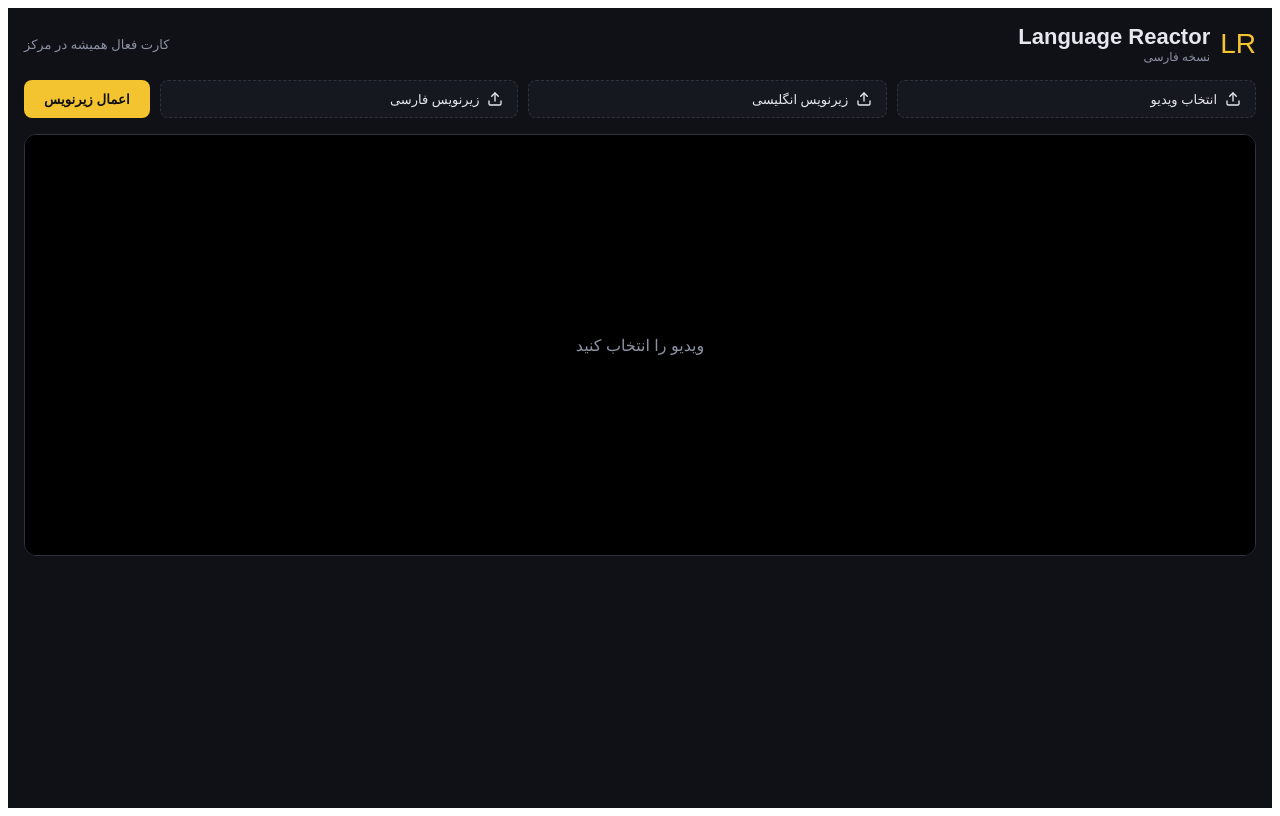
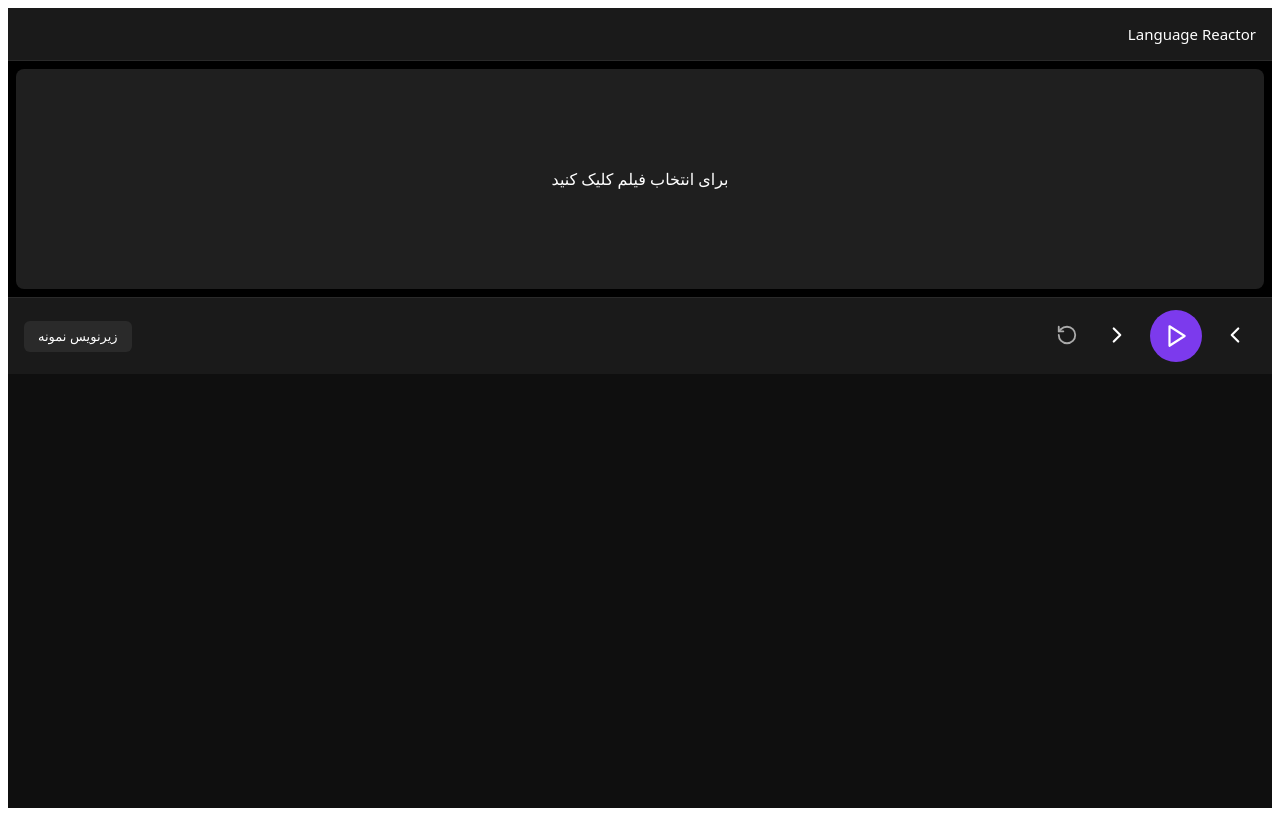
Before and after one commit to MFarkhondei/MoviePluss, a React (Vite) app: page / in a window 1280 px wide. Built offline with nearby package versions, Linux system fonts and the light colour scheme.

Commit message:
Update App.jsx

```diff
--- a/src/App.jsx
+++ b/src/App.jsx
@@ -1,200 +1,108 @@
-import React, {
-  useCallback,
-  useEffect,
-  useMemo,
-  useRef,
-  useState,
-} from "react";
+import React, { useCallback, useEffect, useRef, useState } from "react";
+import { Play, Pause, ChevronLeft, ChevronRight, RotateCcw } from "lucide-react";
 
-import {
-  ChevronLeft,
-  ChevronRight,
-  Pause,
-  Play,
-  Repeat2,
-  RotateCcw,
-  Settings,
-  Maximize,
-  Minimize,
-  Upload,
-} from "lucide-react";
-
-const COLORS = {
-  bg: "#0f1117",
-  panel: "#16181f",
-  card: "#1e212a",
-  activeCard: "#252a38",
-  border: "#2f3340",
-  text: "#e6e8ef",
-  muted: "#8c92a3",
-  yellow: "#f4c430",
-  teal: "#4dd0b8",
-};
-
-function timeToSeconds(timeStr) {
-  if (!timeStr) return 0;
-  const t = timeStr.replace(",", ".").trim().split(":");
-  if (t.length === 3) return +t[0] * 3600 + +t[1] * 60 + +t[2];
-  if (t.length === 2) return +t[0] * 60 + +t[1];
-  return +t[0] || 0;
-}
-
-function formatTime(sec = 0) {
-  const s = Math.floor(sec);
-  const h = Math.floor(s / 3600);
-  const m = Math.floor((s % 3600) / 60);
-  const ss = s % 60;
-  return h > 0
-    ? `${h}:${m.toString().padStart(2, "0")}:${ss.toString().padStart(2, "0")}`
-    : `${m.toString().padStart(2, "0")}:${ss.toString().padStart(2, "0")}`;
-}
-
-function parseSRT(text) {
-  if (!text) return [];
-  const blocks = text.replace(/\r/g, "").split(/\n\s*\n/);
-  const result = [];
-
-  blocks.forEach((block) => {
-    const lines = block.trim().split("\n");
-    const timeLine = lines.find((l) => l.includes("-->"));
-    if (!timeLine) return;
-
-    const [start, end] = timeLine.split("-->");
-    const text = lines.slice(lines.indexOf(timeLine) + 1).join(" ").replace(/<[^>]*>/g, "").trim();
-
-    if (text) {
-      result.push({
-        start: timeToSeconds(start),
-        end: timeToSeconds(end),
-        text,
-      });
-    }
-  });
-  return result;
-}
-
-function mergeSubtitles(enText, faText) {
-  const en = parseSRT(enText);
-  const fa = parseSRT(faText);
-  const len = Math.max(en.length, fa.length);
-
-  return Array.from({ length: len }, (_, i) => ({
-    id: i,
-    start: (en[i] || fa[i])?.start || 0,
-    end: (en[i] || fa[i])?.end || 0,
-    en: en[i]?.text || "",
-    fa: fa[i]?.text || "",
-  }));
-}
-
-export default function LanguageReactorClone() {
+const App = () => {
   const videoRef = useRef(null);
   const cardsViewportRef = useRef(null);
   const cardRefs = useRef([]);
 
   const [videoUrl, setVideoUrl] = useState("");
-  const [videoName, setVideoName] = useState("");
+  const [cues, setCues] = useState([]);
+  const [currentCueIndex, setCurrentCueIndex] = useState(-1);
+  const [isPlaying, setIsPlaying] = useState(false);
+  const [duration, setDuration] = useState(0);
+  const [currentTime, setCurrentTime] = useState(0);
 
-  const [enSubtitle, setEnSubtitle] = useState("");
-  const [faSubtitle, setFaSubtitle] = useState("");
-  const [enFileName, setEnFileName] = useState("");
-  const [faFileName, setFaFileName] = useState("");
+  const currentCueRef = useRef(-1);
 
-  const [cues, setCues] = useState([]);
-  const [currentIndex, setCurrentIndex] = useState(-1);
-
-  const [isPlaying, setIsPlaying] = useState(false);
-  const [currentTime, setCurrentTime] = useState(0);
-  const [duration, setDuration] = useState(0);
-  const [repeat, setRepeat] = useState(false);
-
-  const [showEn, setShowEn] = useState(true);
-  const [showFa, setShowFa] = useState(true);
-
-  const [isFullscreen, setIsFullscreen] = useState(false);
-  const [wordPopup, setWordPopup] = useState(null);
-
-  const currentCue = cues[currentIndex] || null;
-
-  // ==================== اسکرول خودکار به وسط (مشابه Language Reactor) ====================
+  // ====================== تابع مرکزی کردن کارت فعال ======================
   const centerActiveCard = useCallback((smooth = true) => {
     const viewport = cardsViewportRef.current;
-    const card = cardRefs.current[currentIndex];
+    const activeCard = cardRefs.current[currentCueRef.current];
 
-    if (!viewport || !card) return;
+    if (!viewport || !activeCard || currentCueRef.current < 0) return;
 
     const viewportWidth = viewport.clientWidth;
-    const cardWidth = card.offsetWidth;
-    const cardLeft = card.offsetLeft;
+    const cardWidth = activeCard.offsetWidth;
+    const cardLeft = activeCard.offsetLeft;
 
-    let target = cardLeft - viewportWidth / 2 + cardWidth / 2;
+    // محاسبه موقعیت دقیق وسط
+    const targetScroll =
+      cardLeft - (viewportWidth / 2) + (cardWidth / 2);
 
     const maxScroll = viewport.scrollWidth - viewport.clientWidth;
-    target = Math.max(0, Math.min(target, maxScroll));
+    const finalScroll = Math.max(0, Math.min(targetScroll, maxScroll));
 
     viewport.scrollTo({
-      left: target,
+      left: finalScroll,
       behavior: smooth ? "smooth" : "auto",
     });
-  }, [currentIndex]);
+  }, []);
 
-  // اجرای اسکرول خودکار هنگام تغییر کارت
+  // هر بار که کارت فعال تغییر کرد، اسکرول خودکار به وسط
   useEffect(() => {
-    const id = requestAnimationFrame(() => centerActiveCard(true));
-    return () => cancelAnimationFrame(id);
-  }, [currentIndex, centerActiveCard]);
+    const timer = setTimeout(() => {
+      centerActiveCard(true);
+    }, 50);
 
-  // اسکرول دوباره هنگام تغییر اندازه یا فول‌اسکرین
+    return () => clearTimeout(timer);
+  }, [currentCueIndex, centerActiveCard]);
+
+  // تنظیم مجدد اسکرول هنگام تغییر اندازه
   useEffect(() => {
     const handleResize = () => centerActiveCard(false);
     window.addEventListener("resize", handleResize);
-
-    const observer = new ResizeObserver(() => centerActiveCard(false));
-    if (cardsViewportRef.current) observer.observe(cardsViewportRef.current);
-
-    return () => {
-      window.removeEventListener("resize", handleResize);
-      observer.disconnect();
-    };
+    return () => window.removeEventListener("resize", handleResize);
   }, [centerActiveCard]);
 
-  // ==================== منطق پخش ====================
-  const handleTimeUpdate = () => {
-    if (!videoRef.current) return;
+  // ====================== مدیریت ویدیو ======================
+  const handleVideoFile = (e) => {
+    const file = e.target.files[0];
+    if (!file) return;
 
-    const time = videoRef.current.currentTime;
-    setCurrentTime(time);
-
-    const idx = cues.findIndex((cue) => time >= cue.start && time < cue.end);
-
-    if (idx !== -1 && idx !== currentIndex) {
-      setCurrentIndex(idx);
-    }
-
-    // تکرار کارت
-    if (repeat && currentCue && time >= currentCue.end) {
-      videoRef.current.currentTime = currentCue.start;
-    }
+    if (videoUrl) URL.revokeObjectURL(videoUrl);
+    const url = URL.createObjectURL(file);
+    setVideoUrl(url);
+    setCurrentCueIndex(-1);
+    currentCueRef.current = -1;
   };
 
-  const jumpToCard = (index, play = true) => {
+  // ====================== زیرنویس نمونه (برای تست) ======================
+  const loadSampleSubtitles = () => {
+    const sampleCues = [
+      { id: 0, start: 5, end: 9, english: "Hey, how's it going?", persian: "سلام، حالتو چطوره؟" },
+      { id: 1, start: 10, end: 14, english: "I'm doing pretty good.", persian: "من حالم خوبه." },
+      { id: 2, start: 15, end: 19, english: "What about you?", persian: "تو چی؟" },
+      { id: 3, start: 20, end: 24, english: "I've been really busy lately.", persian: "اخیراً خیلی سرم شلوغ بوده." },
+      { id: 4, start: 25, end: 29, english: "We should hang out soon.", persian: "باید زودتر با هم وقت بگذرونیم." },
+      { id: 5, start: 30, end: 34, english: "Yeah, that sounds great.", persian: "آره، عالی به نظر می‌رسه." },
+    ];
+    setCues(sampleCues);
+    setCurrentCueIndex(-1);
+  };
+
+  // ====================== کنترل پخش ======================
+  const goToCard = (index, play = true) => {
     const cue = cues[index];
     if (!cue || !videoRef.current) return;
 
     videoRef.current.currentTime = cue.start;
-    setCurrentIndex(index);
+    currentCueRef.current = index;
+    setCurrentCueIndex(index);
 
     if (play) {
       videoRef.current.play().catch(() => {});
     }
   };
 
-  const goNext = () => {
-    if (currentIndex + 1 < cues.length) jumpToCard(currentIndex + 1);
+  const goToNext = () => {
+    const next = currentCueRef.current + 1;
+    if (next < cues.length) goToCard(next, true);
   };
 
-  const goPrev = () => {
-    if (currentIndex - 1 >= 0) jumpToCard(currentIndex - 1);
+  const goToPrevious = () => {
+    const prev = currentCueRef.current - 1;
+    if (prev >= 0) goToCard(prev, true);
   };
 
   const togglePlay = () => {
@@ -206,163 +114,96 @@ export default function LanguageReactorClone() {
     }
   };
 
-  const replayCard = () => {
-    if (currentIndex >= 0) jumpToCard(currentIndex);
+  const replayCurrent = () => {
+    if (currentCueIndex >= 0) goToCard(currentCueIndex, true);
   };
 
-  // ==================== آپلود ====================
-  const handleVideo = (file) => {
-    if (!file) return;
-    if (videoUrl) URL.revokeObjectURL(videoUrl);
+  // ====================== آپدیت زمان ======================
+  const handleTimeUpdate = () => {
+    if (!videoRef.current) return;
+    const time = videoRef.current.currentTime;
+    setCurrentTime(time);
 
-    const url = URL.createObjectURL(file);
-    setVideoUrl(url);
-    setVideoName(file.name);
-    setCurrentIndex(-1);
-  };
+    const foundIndex = cues.findIndex(
+      (cue) => time >= cue.start && time < cue.end
+    );
 
-  const handleSubtitle = async (file, lang) => {
-    if (!file) return;
-    const text = await file.text();
-
-    if (lang === "en") {
-      setEnSubtitle(text);
-      setEnFileName(file.name);
-    } else {
-      setFaSubtitle(text);
-      setFaFileName(file.name);
+    if (foundIndex !== -1 && foundIndex !== currentCueRef.current) {
+      currentCueRef.current = foundIndex;
+      setCurrentCueIndex(foundIndex);
     }
   };
 
-  const applySubtitles = () => {
-    const merged = mergeSubtitles(enSubtitle, faSubtitle);
-    setCues(merged);
-    setCurrentIndex(-1);
-    cardRefs.current = [];
+  const handleLoadedMetadata = () => {
+    if (videoRef.current) {
+      setDuration(videoRef.current.duration);
+    }
   };
 
-  // ==================== کلیک روی کلمه (شبیه Language Reactor) ====================
-  const handleWordClick = (word, e) => {
-    const rect = e.currentTarget.getBoundingClientRect();
-    setWordPopup({
-      word: word.trim(),
-      x: rect.left + rect.width / 2,
-      y: rect.bottom + 8,
-    });
-  };
-
-  const renderWords = (text, cueId) => {
-    if (!text) return null;
-    return text.split(/(\s+)/).map((part, i) => {
-      if (/\s+/.test(part)) return part;
+  // ====================== استایل مشابه Language Reactor ======================
   return (
-        <span
-          key={i}
-          onClick={(e) => handleWordClick(part, e)}
-          style={{
-            cursor: "pointer",
-            padding: "1px 2px",
-            borderRadius: "3px",
-          }}
-          onMouseEnter={(e) => (e.target.style.background = "rgba(244,196,48,0.15)")}
-          onMouseLeave={(e) => (e.target.style.background = "transparent")}
-        >
-          {part}
-        </span>
-      );
-    });
-  };
-
-  // ==================== کنترل‌های کیبورد ====================
-  useEffect(() => {
-    const handleKey = (e) => {
-      if (e.key === " ") {
-        e.preventDefault();
-        togglePlay();
-      }
-      if (e.key === "ArrowRight") goNext();
-      if (e.key === "ArrowLeft") goPrev();
-    };
-    window.addEventListener("keydown", handleKey);
-    return () => window.removeEventListener("keydown", handleKey);
-  }, [goNext, goPrev]);
-
-  // ==================== رندر ====================
-  return (
-    <div style={{ background: COLORS.bg, color: COLORS.text, minHeight: "100vh", fontFamily: "Vazirmatn, sans-serif" }}>
-      <div style={{ maxWidth: 1280, margin: "0 auto", padding: "16px" }}>
+    <div dir="rtl" style={{ backgroundColor: "#0f0f0f", minHeight: "100vh", color: "white", fontFamily: "system-ui, sans-serif" }}>
       {/* هدر */}
-        <div style={{ display: "flex", justifyContent: "space-between", alignItems: "center", marginBottom: 16 }}>
-          <div style={{ display: "flex", alignItems: "center", gap: 10 }}>
-            <div style={{ color: COLORS.yellow, fontSize: 28 }}>LR</div>
-            <div>
-              <div style={{ fontWeight: 700, fontSize: 22 }}>Language Reactor</div>
-              <div style={{ fontSize: 12, color: COLORS.muted }}>نسخه فارسی</div>
-            </div>
-          </div>
-          <div style={{ color: COLORS.muted, fontSize: 13 }}>کارت فعال همیشه در مرکز</div>
+      <div style={{
+        height: 52,
+        backgroundColor: "#1a1a1a",
+        display: "flex",
+        alignItems: "center",
+        padding: "0 16px",
+        borderBottom: "1px solid #2a2a2a"
+      }}>
+        <span style={{ fontSize: 15, fontWeight: 500 }}>Language Reactor</span>
       </div>
 
-        {/* آپلود */}
-        <div style={{ display: "flex", gap: 10, marginBottom: 16, flexWrap: "wrap" }}>
-          <label style={uploadStyle()}>
-            <Upload size={16} /> {videoName || "انتخاب ویدیو"}
-            <input type="file" accept="video/*" hidden onChange={(e) => handleVideo(e.target.files[0])} />
-          </label>
-          <label style={uploadStyle()}>
-            <Upload size={16} /> {enFileName || "زیرنویس انگلیسی"}
-            <input type="file" accept=".srt,.vtt" hidden onChange={(e) => handleSubtitle(e.target.files[0], "en")} />
-          </label>
-          <label style={uploadStyle()}>
-            <Upload size={16} /> {faFileName || "زیرنویس فارسی"}
-            <input type="file" accept=".srt,.vtt" hidden onChange={(e) => handleSubtitle(e.target.files[0], "fa")} />
-          </label>
-          <button onClick={applySubtitles} style={applyButtonStyle()}>اعمال زیرنویس</button>
-        </div>
-
-        {/* پلیر اصلی */}
-        <div style={{ background: "#000", borderRadius: 12, overflow: "hidden", border: `1px solid ${COLORS.border}` }}>
       {/* ویدیو */}
-          <div style={{ position: "relative", background: "#000" }}>
+      <div style={{ backgroundColor: "#000", padding: "8px" }}>
         {!videoUrl ? (
-              <div style={{ height: 420, display: "flex", alignItems: "center", justifyContent: "center", color: COLORS.muted }}>
-                ویدیو را انتخاب کنید
+          <div
+            onClick={() => document.getElementById("video-input").click()}
+            style={{
+              height: 220,
+              backgroundColor: "#1f1f1f",
+              display: "flex",
+              alignItems: "center",
+              justifyContent: "center",
+              flexDirection: "column",
+              cursor: "pointer",
+              borderRadius: 8
+            }}
+          >
+            <p>برای انتخاب فیلم کلیک کنید</p>
+            <input
+              id="video-input"
+              type="file"
+              accept="video/*"
+              hidden
+              onChange={handleVideoFile}
+            />
           </div>
         ) : (
           <video
             ref={videoRef}
             src={videoUrl}
-                style={{ width: "100%", maxHeight: "62vh", display: "block" }}
             onTimeUpdate={handleTimeUpdate}
-                onLoadedMetadata={(e) => setDuration(e.target.duration)}
+            onLoadedMetadata={handleLoadedMetadata}
             onPlay={() => setIsPlaying(true)}
             onPause={() => setIsPlaying(false)}
-                onClick={togglePlay}
+            style={{ width: "100%", maxHeight: "320px", borderRadius: 8 }}
+            controls={false}
           />
-            )}
-
-            {/* زیرنویس روی ویدیو (Dual) */}
-            {currentCue && (
-              <div style={{ position: "absolute", bottom: 30, left: 0, right: 0, textAlign: "center", pointerEvents: "none" }}>
-                {showEn && currentCue.en && (
-                  <div style={{ color: COLORS.yellow, fontSize: 20, fontWeight: 600, marginBottom: 4, textShadow: "0 2px 6px black" }}>
-                    {currentCue.en}
-                  </div>
-                )}
-                {showFa && currentCue.fa && (
-                  <div style={{ color: COLORS.teal, fontSize: 18, textShadow: "0 2px 6px black" }}>
-                    {currentCue.fa}
-                  </div>
-                )}
-              </div>
         )}
       </div>
 
-          {/* لیست کارت‌ها (Transcript) */}
+      {/* بخش کارت‌ها (وسط صفحه) */}
       {cues.length > 0 && (
-            <div style={{ background: COLORS.panel, borderTop: `1px solid ${COLORS.border}` }}>
-              <div style={{ padding: "8px 16px 4px", color: COLORS.muted, fontSize: 13 }}>
-                Transcript • {cues.length} جمله
+        <div style={{
+          backgroundColor: "#121212",
+          padding: "12px 0",
+          borderTop: "1px solid #2a2a2a",
+          borderBottom: "1px solid #2a2a2a"
+        }}>
+          <div style={{ padding: "0 16px 8px", fontSize: 13, color: "#888" }}>
+            زیرنویس‌ها
           </div>
 
           <div
@@ -370,36 +211,40 @@ export default function LanguageReactorClone() {
             style={{
               overflowX: "auto",
               overflowY: "hidden",
-                  direction: "ltr",
               paddingBottom: 8,
+              scrollBehavior: "smooth",
             }}
           >
-                <div style={{ display: "flex", gap: 12, padding: "0 40px" }}>
+            <div style={{
+              display: "flex",
+              gap: "10px",
+              padding: "0 16px",
+              width: "max-content"
+            }}>
               {cues.map((cue, index) => (
                 <div
                   key={index}
                   ref={(el) => (cardRefs.current[index] = el)}
-                      onClick={() => jumpToCard(index)}
+                  onClick={() => goToCard(index)}
                   style={{
-                        width: 280,
-                        minWidth: 280,
-                        padding: 14,
+                    minWidth: "220px",
+                    maxWidth: "220px",
+                    backgroundColor: currentCueIndex === index ? "#2a2a3a" : "#1f1f1f",
+                    border: currentCueIndex === index ? "1.5px solid #7c3aed" : "1px solid #2a2a2a",
                     borderRadius: 10,
-                        border: currentIndex === index ? `2px solid ${COLORS.yellow}` : `1px solid ${COLORS.border}`,
-                        background: currentIndex === index ? COLORS.activeCard : COLORS.card,
+                    padding: "12px 14px",
                     cursor: "pointer",
-                        direction: "rtl",
-                        flexShrink: 0,
+                    transition: "all 0.2s",
                   }}
                 >
-                      <div style={{ fontSize: 11, color: COLORS.muted, marginBottom: 6 }}>
-                        {formatTime(cue.start)}
+                  <div style={{ fontSize: 11, color: "#888", marginBottom: 6 }}>
+                    {Math.floor(cue.start)}s
                   </div>
-                      <div style={{ color: COLORS.yellow, fontSize: 14, lineHeight: 1.5, marginBottom: 6 }}>
-                        {renderWords(cue.en, index)}
+                  <div style={{ color: "#f4d35e", fontSize: 13, lineHeight: 1.4 }}>
+                    {cue.english}
                   </div>
-                      <div style={{ color: COLORS.teal, fontSize: 13.5, lineHeight: 1.6 }}>
-                        {cue.fa}
+                  <div style={{ color: "#4ade80", fontSize: 13, marginTop: 6, lineHeight: 1.4 }}>
+                    {cue.persian}
                   </div>
                 </div>
               ))}
@@ -408,135 +253,72 @@ export default function LanguageReactorClone() {
         </div>
       )}
 
-          {/* کنترل‌ها (پایین) */}
-          {videoUrl && (
-            <div style={{ background: COLORS.panel, padding: "12px 16px", borderTop: `1px solid ${COLORS.border}` }}>
-              <input
-                type="range"
-                min={0}
-                max={duration || 0}
-                step="0.01"
-                value={currentTime}
-                onChange={(e) => {
-                  if (videoRef.current) videoRef.current.currentTime = +e.target.value;
-                }}
-                style={{ width: "100%", accentColor: COLORS.yellow, marginBottom: 10 }}
-              />
-
-              <div style={{ display: "flex", alignItems: "center", gap: 8 }}>
-                <button onClick={goPrev} style={controlBtn()}><ChevronLeft size={20} /></button>
-                <button onClick={togglePlay} style={playBtn(isPlaying)}>
-                  {isPlaying ? <Pause size={22} /> : <Play size={22} />}
+      {/* کنترل‌ها در پایین */}
+      <div style={{
+        position: "sticky",
+        bottom: 0,
+        backgroundColor: "#1a1a1a",
+        padding: "12px 16px",
+        borderTop: "1px solid #2a2a2a",
+        display: "flex",
+        alignItems: "center",
+        gap: "12px",
+        zIndex: 10
+      }}>
+        <button
+          onClick={goToPrevious}
+          style={{ background: "none", border: "none", color: "white", padding: 8 }}
+        >
+          <ChevronLeft size={26} />
         </button>
-                <button onClick={goNext} style={controlBtn()}><ChevronRight size={20} /></button>
-                <button onClick={replayCard} style={controlBtn()}><RotateCcw size={18} /></button>
 
         <button
-                  onClick={() => setRepeat(!repeat)}
+          onClick={togglePlay}
           style={{
-                    ...controlBtn(),
-                    background: repeat ? "rgba(244,196,48,0.15)" : "transparent",
-                    borderColor: repeat ? COLORS.yellow : COLORS.border,
+            backgroundColor: "#7c3aed",
+            border: "none",
+            color: "white",
+            width: 52,
+            height: 52,
+            borderRadius: "50%",
+            display: "flex",
+            alignItems: "center",
+            justifyContent: "center"
           }}
         >
-                  <Repeat2 size={18} />
+          {isPlaying ? <Pause size={26} /> : <Play size={26} />}
         </button>
 
-                <div style={{ marginLeft: "auto", color: COLORS.muted, fontSize: 13 }}>
-                  {formatTime(currentTime)} / {formatTime(duration)}
+        <button
+          onClick={goToNext}
+          style={{ background: "none", border: "none", color: "white", padding: 8 }}
+        >
+          <ChevronRight size={26} />
+        </button>
+
+        <button
+          onClick={replayCurrent}
+          style={{ background: "none", border: "none", color: "#aaa", marginLeft: "auto" }}
+        >
+          <RotateCcw size={22} />
+        </button>
+
+        <button
+          onClick={loadSampleSubtitles}
+          style={{
+            backgroundColor: "#2a2a2a",
+            color: "white",
+            border: "none",
+            padding: "8px 14px",
+            borderRadius: 6,
+            fontSize: 13
+          }}
+        >
+          زیرنویس نمونه
+        </button>
       </div>
     </div>
-            </div>
-          )}
-        </div>
-      </div>
+  );
+};
 
-      {/* پاپ‌آپ ترجمه کلمه */}
-      {wordPopup && (
-        <div
-          style={{
-            position: "fixed",
-            left: wordPopup.x,
-            top: wordPopup.y,
-            transform: "translateX(-50%)",
-            background: "#1f232d",
-            border: `1px solid ${COLORS.border}`,
-            borderRadius: 8,
-            padding: "10px 14px",
-            zIndex: 9999,
-            boxShadow: "0 10px 30px rgba(0,0,0,0.5)",
-            minWidth: 180,
-          }}
-          onClick={() => setWordPopup(null)}
-        >
-          <div style={{ color: COLORS.yellow, fontWeight: 600 }}>{wordPopup.word}</div>
-          <div style={{ color: COLORS.muted, fontSize: 13, marginTop: 4 }}>
-            ترجمه: (در نسخه واقعی از دیکشنری استفاده می‌شود)
-          </div>
-          <div style={{ fontSize: 11, color: COLORS.muted, marginTop: 6 }}>
-            کلیک مجدد برای بستن
-          </div>
-        </div>
-      )}
-    </div>
-  );
-}
-
-// ==================== استایل‌های کمکی ====================
-function uploadStyle() {
-  return {
-    flex: 1,
-    minWidth: 180,
-    display: "flex",
-    alignItems: "center",
-    gap: 8,
-    padding: "10px 14px",
-    border: `1px dashed ${COLORS.border}`,
-    borderRadius: 8,
-    background: COLORS.panel,
-    cursor: "pointer",
-    fontSize: 13,
-  };
-}
-
-function applyButtonStyle() {
-  return {
-    background: COLORS.yellow,
-    color: "#111",
-    border: "none",
-    padding: "0 20px",
-    borderRadius: 8,
-    fontWeight: 700,
-    cursor: "pointer",
-  };
-}
-
-function controlBtn() {
-  return {
-    width: 38,
-    height: 36,
-    display: "flex",
-    alignItems: "center",
-    justifyContent: "center",
-    background: "transparent",
-    border: `1px solid ${COLORS.border}`,
-    borderRadius: 8,
-    color: COLORS.text,
-    cursor: "pointer",
-  };
-}
-
-function playBtn(isPlaying) {
-  return {
-    width: 48,
-    height: 36,
-    display: "flex",
-    alignItems: "center",
-    justifyContent: "center",
-    background: COLORS.yellow,
-    color: "#111",
-    border: "none",
-    borderRadius: 8,
-    cursor: "pointer",
-  };
-}
+export default App;
```
Lines whose indentation alone changed are shown as unchanged.
